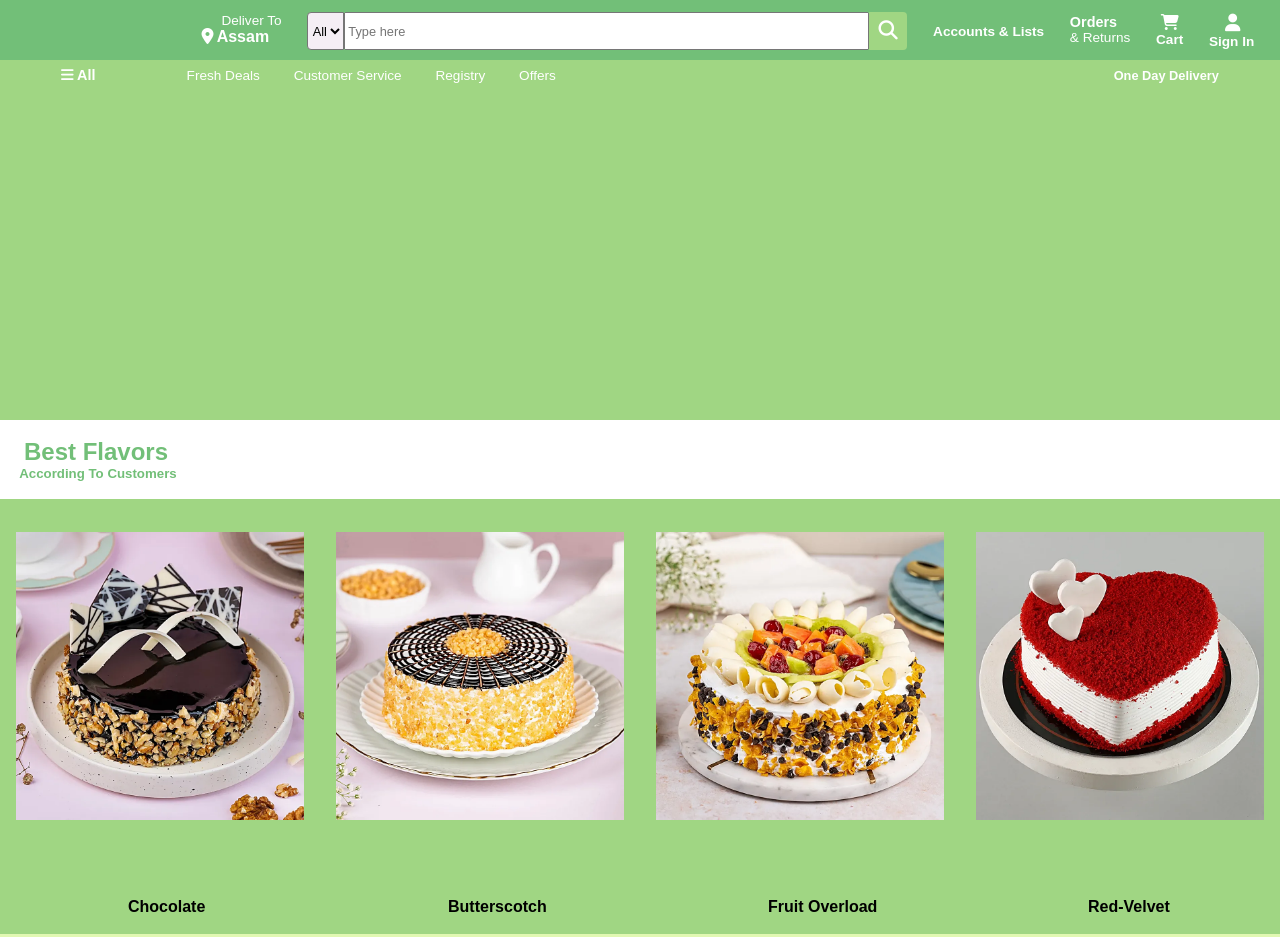
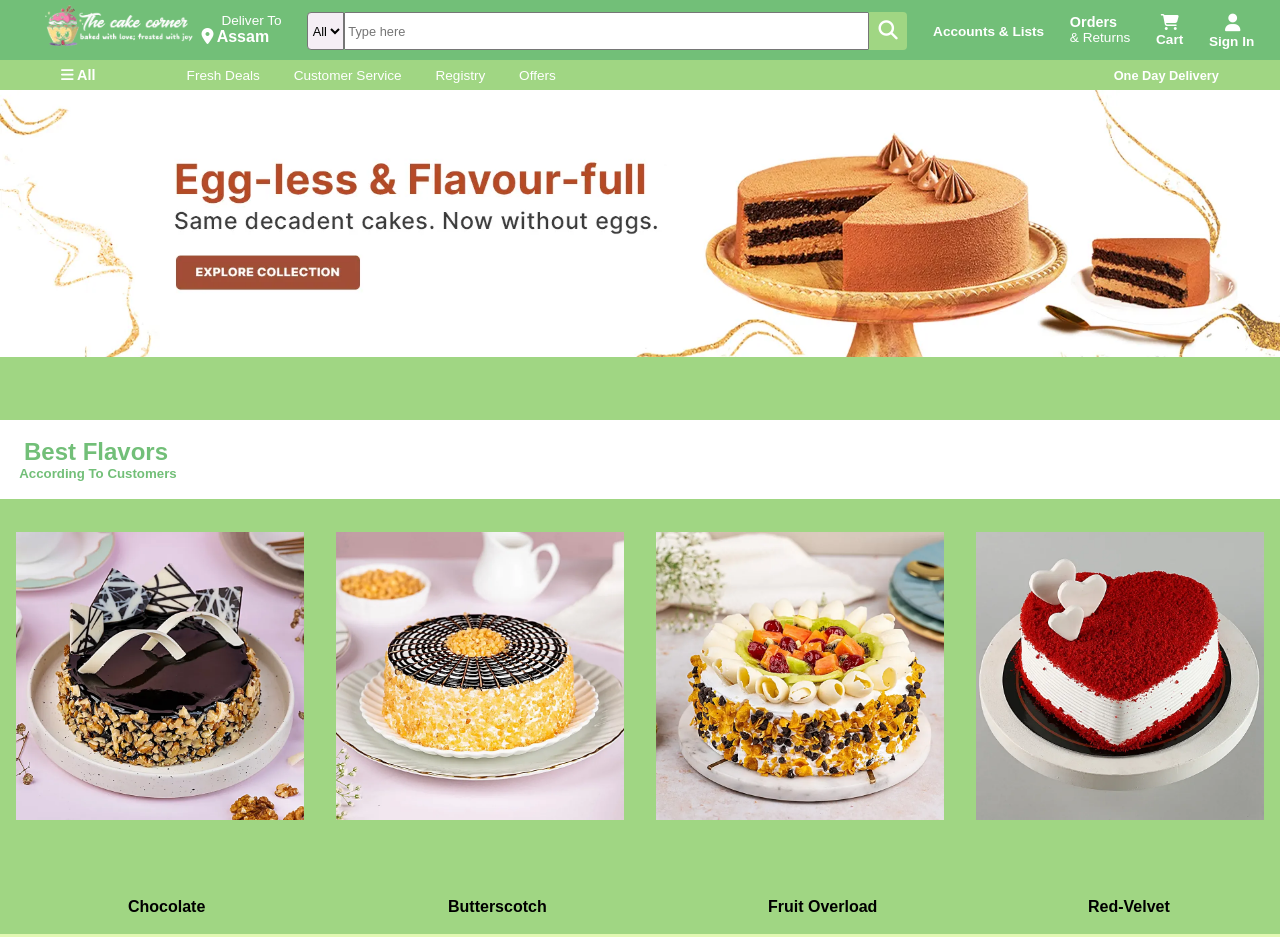
Before and after one commit to Shikhaa01/shikha.homepage, a plain HTML site: page index.html in a window 1280 px wide. Shown: the top 937 px of the page. Drawn offline with Linux system fonts and the light colour scheme; files whose address does not match are found by name.

Commit message:
Update style.css

```diff
--- a/style.css
+++ b/style.css
@@ -18,7 +18,7 @@
 }
 
 .logo{
-    background-image: url(logo.png);
+    background-image: url(images/logo.png);
     background-size: contain;
     background-repeat: no-repeat;
     height: 80px;
@@ -159,7 +159,7 @@
 
 /**hero setion**/
 .hero-section{
-    background-image: url(hero.webp);
+    background-image: url(images/hero.webp);
     background-size: 100%;
     background-color: #A0D683;
     background-repeat: no-repeat;
```
